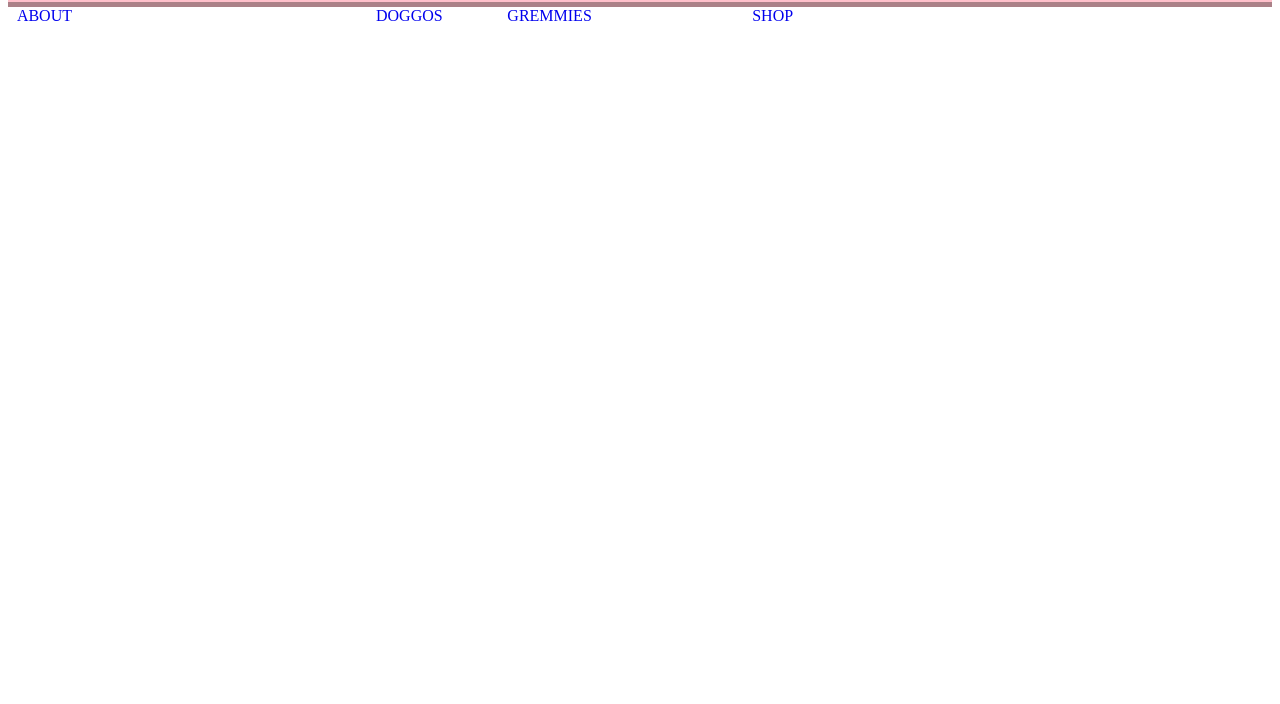
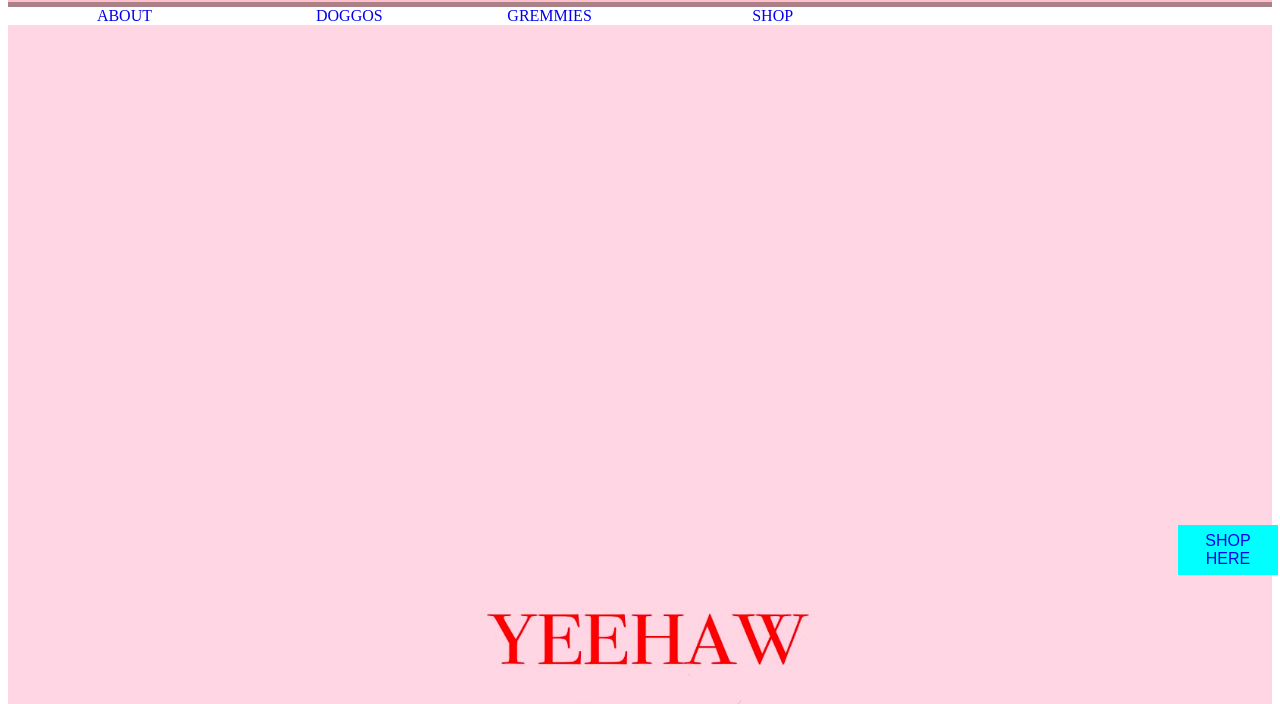
Before and after one commit to boodlethepoodle/yeehaw, a plain HTML site: page index.html in a window 1280 px wide. Shown: the part 211-915 px from the top of the page. Before the commit the page ends 800 px from the top, so only its background shows below. Drawn offline with Linux system fonts and the light colour scheme; a web font is replaced by a local one.

Commit message:
Added a couple more things to emulate other shop but need more knowledge on styling and grid placement.

```diff
--- a/index.html
+++ b/index.html
@@ -29,6 +29,11 @@
 
     </div>
 
+    <div id="big-banner" class="center">
+        <img id="big-grem" src="images/yeehaw-main.jpg"> </div>
+        <div id="button-time"><button id="banner-shop"><a href="#"><a href="https://www.instagram.com/yeehawgremlins/?hl=en">SHOP HERE</a></button>
+    </div>
+
    <!-- <div id="main">
       <a href ="#" id="logo"><img src="images/logo.png"></a>
       <input type="text" id="search">
--- a/styles/styles.css
+++ b/styles/styles.css
@@ -35,6 +35,8 @@ a:visited {
     font-size: 80px;
     text-decoration:none;
     color: #FFD6E3;
+    position:relative;
+    left: 100px;
 }
 #search-btn {
     grid-area: search-btn;
@@ -63,7 +65,7 @@ a:visited {
     grid-area: doggos;
     justify-self:right;
     position:relative;
-    right: 520px;
+    right: 580px;
 
 }
 
@@ -71,7 +73,7 @@ a:visited {
     grid-area: about;
     justify-self:right;
     position:relative;
-    right: 1200px;
+    right: 1120px;
 }
 
 #navbar-under {
@@ -84,3 +86,25 @@ a:visited {
 
 
 }
+
+    #big-grem {
+        display: block;
+        margin-left: auto;
+        margin-right: auto;
+        width: 100%;
+        height: 1500px;
+      }
+
+      #banner-shop {
+
+        position:relative;
+        background-color:aqua;
+        font-size: 16px;
+        color:white;
+        border: none;
+        bottom: 1000px;
+        left:1170px;
+        height: 50px;
+        width:100px;
+
+      }
```
